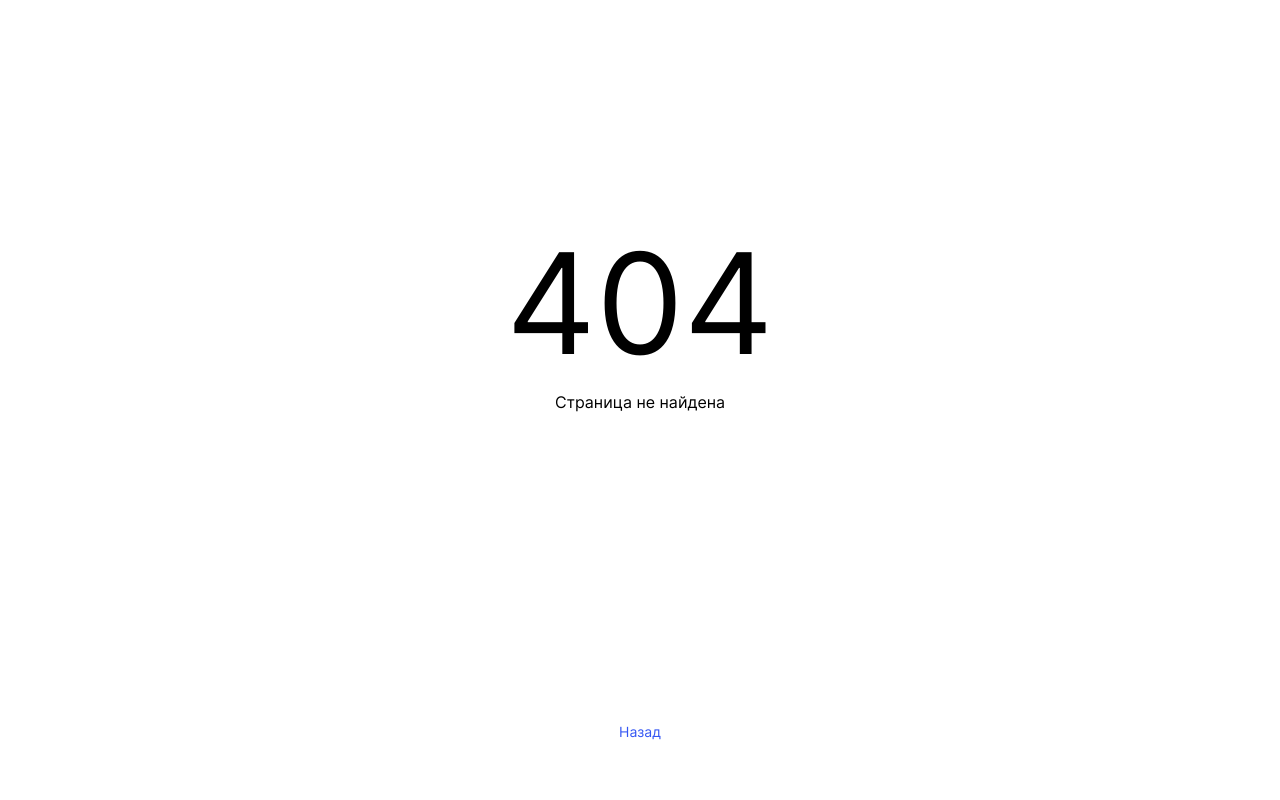
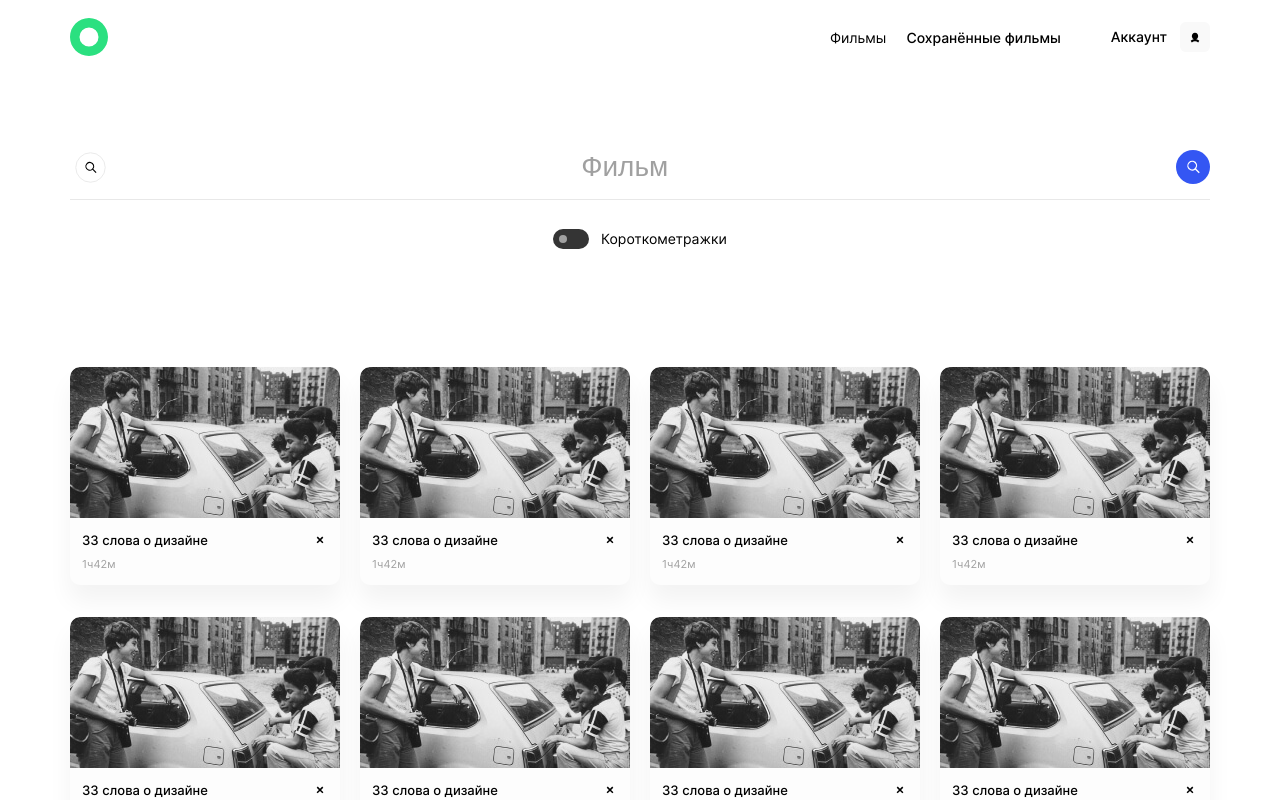
Before and after one commit to Dworkin38/movies-explorer-frontend, a React (Create React App) app: page /saved-movies in a window 1280 px wide. Before the commit this address had no page. Shown: the top 800 px of the page. Built offline with nearby package versions, Linux system fonts and the light colour scheme.

Commit message:
feat: add SavedMovies

```diff
--- a/src/components/App/App.jsx
+++ b/src/components/App/App.jsx
@@ -2,6 +2,7 @@ import { Route, Switch } from 'react-router-dom';
 import Main from '../Main/Main';
 import NotFoundPage from '../NotFoundPage/NotFoundPage';
 import Movies from '../Movies/Movies';
+import SavedMovies from '../SavedMovies/SavedMovies';
 
 const App = ({ config, ...props }) => (
   <Switch>
@@ -11,6 +12,9 @@ const App = ({ config, ...props }) => (
     <Route path='/movies'>
       <Movies config={config.main} />
     </Route>
+    <Route path='/saved-movies'>
+      <SavedMovies config={config.main} />
+    </Route>
     <Route path='*'>
       <NotFoundPage />
     </Route>
--- a/src/components/MoviesCard/MoviesCard.css
+++ b/src/components/MoviesCard/MoviesCard.css
@@ -55,10 +55,15 @@
   background-size: contain;
   background-position: center;
   background-repeat: no-repeat;
+  cursor: pointer;
 }
 
 .movie-card__button_liked {
   background-image: url('../../images/MoviesCard/saved.svg');
+}
+
+.movie-card__button_delete {
+  background-image: url('../../images/MoviesCard/delete.svg');
 }
 
 @media screen and (max-width: 768px) {
--- a/src/components/MoviesCard/MoviesCard.jsx
+++ b/src/components/MoviesCard/MoviesCard.jsx
@@ -7,11 +7,20 @@ const MoviesCard = ({ movie, isSaved, ...props }) => {
     setLike(!like);
   }
 
+  const handlerClikeDelete = () => {
+    console.log('delete')
+  }
+
   return (
     <article className='movies-card'>
       <img className='movies-card__img' src={movie.src} alt={movie.alt} />
       <h3 className='movies-card__title'>{movie.name}</h3>
-      {isSaved ? '' : <button className={`movie-card__button ${like ? 'movie-card__button_liked' : ''}`} type='button' onClick={handlerClikeLike} />}
+      {
+        isSaved ? (
+          <button className='movie-card__button movie-card__button_delete' type='button' onClick={handlerClikeDelete} />
+        ) : (
+          <button className={`movie-card__button ${like ? 'movie-card__button_liked' : ''}`} type='button' onClick={handlerClikeLike} />
+        )}
       <p className='movies-card__duration'>{movie.duration}</p>
     </article>
   );
--- /dev/null
+++ b/src/components/SavedMovies/SavedMovies.jsx
@@ -0,0 +1,39 @@
+import React from 'react';
+import { Link, NavLink } from 'react-router-dom';
+import Header from '../Header/Header';
+import Navigation from '../Navigation/Navigation';
+import Burger from '../Burger/Burger';
+import SearchForm from '../SearchForm/SearchForm';
+import MovieCardList from '../MoviesCardList/MoviesCardList';
+import Footer from '../Footer/Footer';
+
+const SavedMovies = ({config, ...props}) => {
+  const [isNavigationOpen, setIsNavigationOpen] = React.useState(false);
+  const onClickBurger = () => {
+    setIsNavigationOpen(!isNavigationOpen);
+  }
+
+  return (
+    <>
+      <Header>
+        <Navigation mix={`navigation_type_authorized ${isNavigationOpen && 'navigation_open'}`} isOpen={isNavigationOpen}>
+          <Burger mix='navigation__burger' onClick={onClickBurger} isOpen={isNavigationOpen} />
+          <ul className='navigation__list'>
+            <li className='navigation__list-item navigation__list-item_mobile'><NavLink className='link navigation__link' exact to='/' activeClassName='navigation__link_active'>Главная</NavLink></li>
+            <li className='navigation__list-item'><NavLink className='link navigation__link' to='/movies' activeClassName='navigation__link_active'>Фильмы</NavLink></li>
+            <li className='navigation__list-item'><NavLink className='link navigation__link' to='/saved-movies' activeClassName='navigation__link_active'>Сохранённые фильмы</NavLink></li>
+          </ul>
+          <Link className='link navigation__profile' to='/profile'>Аккаунт<div className='navigation__profile-icon' /></Link>
+        </Navigation>
+        <Burger onClick={onClickBurger} isOpen={isNavigationOpen}/>
+      </Header>
+      <main>
+        <SearchForm />
+        <MovieCardList isSaved={true} />
+      </main>
+      <Footer footerLinks={config.footerLinks} />
+    </>
+  );
+};
+
+export default SavedMovies;
```
Also changed, not shown: src/components/SavedMovies/SavedMovies.css (added), src/images/MoviesCard/delete.svg (added).
